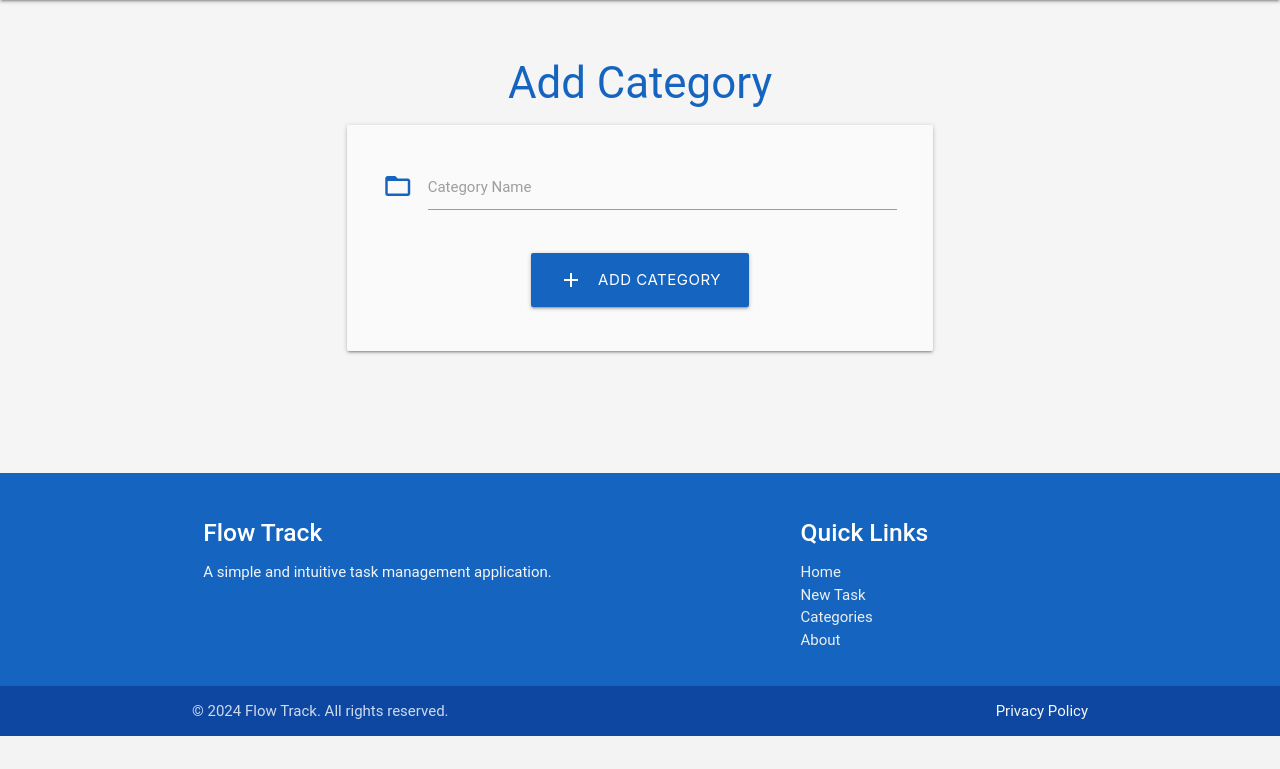
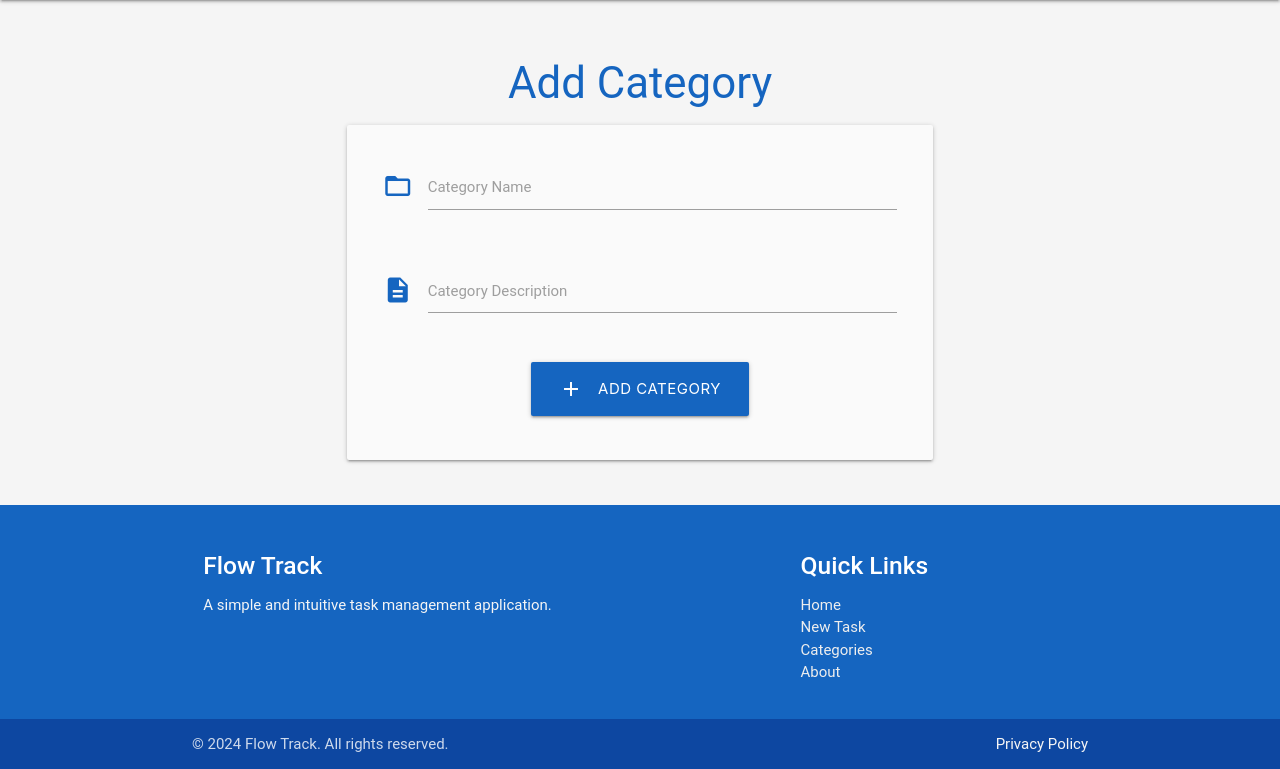
Before and after one commit to yosephdev/flow-track, a Python web app: template taskmanager/templates/add_category.html in a window 1280 px wide. Shown: the part 64-833 px from the top of the page. Before the commit the page ends 800 px from the top, so only its background shows below. Run offline with Jinja, Linux system fonts and the light colour scheme; the template is opened without the code that fills it, so the values that code supplies are empty.

Commit message:
feat: Add category description field to add category form

```diff
--- a/taskmanager/templates/add_category.html
+++ b/taskmanager/templates/add_category.html
@@ -10,9 +10,16 @@
       <div class="row">
         <div class="input-field col s12">
           <i class="material-icons prefix blue-text text-darken-3">folder_open</i>
-          <input id="category_name" name="category_name" minlength="3" maxlength="25" type="text" class="validate"
-            required>
+          <input id="category_name" name="category_name" minlength="3" maxlength="25" type="text" class="validate" required>
           <label for="category_name">Category Name</label>
+        </div>
+      </div>
+      <!-- category description -->
+      <div class="row">
+        <div class="input-field col s12">
+          <i class="material-icons prefix blue-text text-darken-3">description</i>
+          <textarea id="category_description" name="category_description" class="materialize-textarea validate" required></textarea>
+          <label for="category_description">Category Description</label>
         </div>
       </div>
       <!-- submit button -->
```
